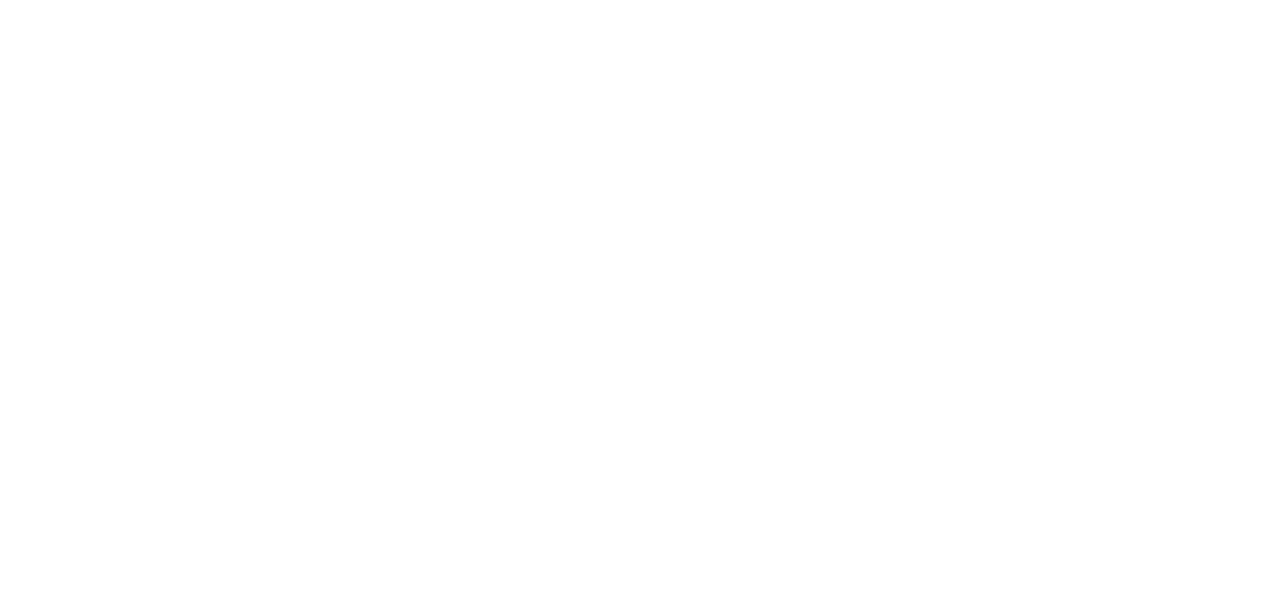
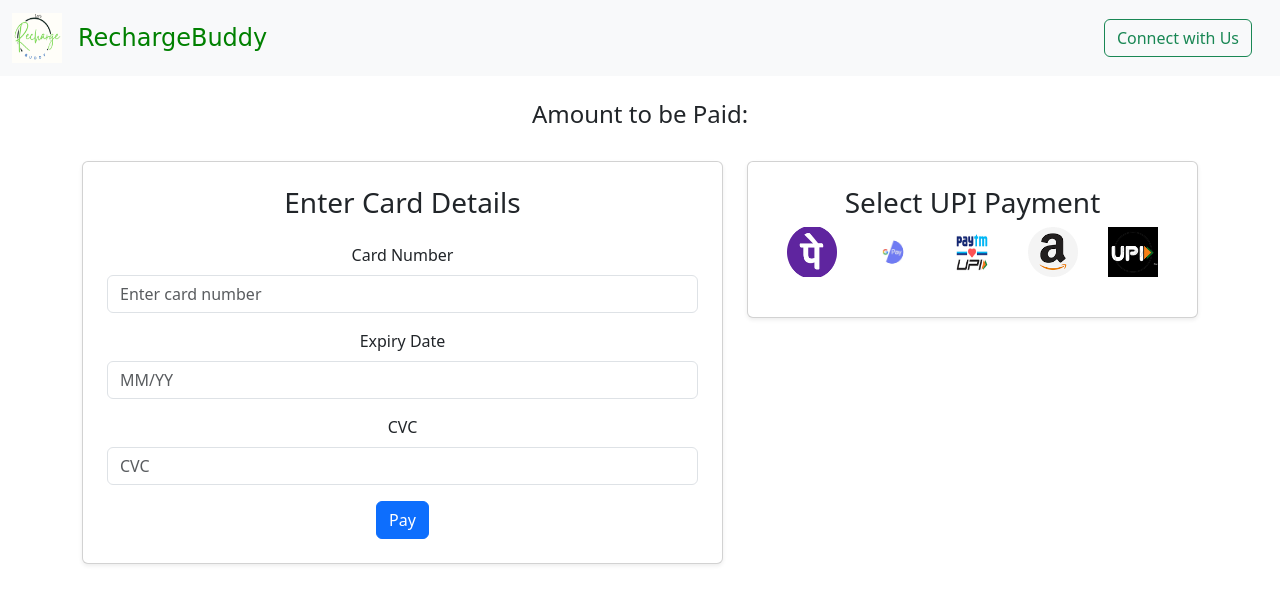
Before and after one commit to Sidaga-Manikanta/RechargeService-Client, an Angular app: page /payment/1 in a window 1280 px wide. Before the commit this address led to /. Shown: the top 604 px of the page. Built offline with nearby package versions, Linux system fonts and the light colour scheme; no server answers.

Commit message:
up to payment methods completed need to solve the status 500 after payment

```diff
--- a/package.json
+++ b/package.json
@@ -21,6 +21,7 @@
     "@angular/platform-server": "^18.1.0",
     "@angular/router": "^18.1.0",
     "@angular/ssr": "^18.1.0",
+    "@ng-bootstrap/ng-bootstrap": "^17.0.0",
     "bootstrap": "^5.3.3",
     "express": "^4.18.2",
     "jquery": "^3.7.1",
--- a/src/app/app.routes.ts
+++ b/src/app/app.routes.ts
@@ -1,11 +1,14 @@
 import { Routes } from '@angular/router';
 import { RechargeComponent } from './recharge/recharge.component';
 import { RechargeDashboardComponent } from './recharge-dashboard/recharge-dashboard.component';
+import { PaymentComponent } from './payment/payment.component';
 
 export const routes: Routes = [
     {path:'recharge',component:RechargeComponent},
     {path:'',redirectTo:'recharge', pathMatch:'full'},
     {path:'rechargeDashboard',component:RechargeDashboardComponent},
+    {path:'payment/:planId',component:PaymentComponent},
+
 
 
 
--- /dev/null
+++ b/src/app/payment/payment.component.css
@@ -0,0 +1,28 @@
+
+
+
+
+  .upi-icon {
+    width: 50px;
+    height: 50px;
+    cursor: pointer;
+  }
+
+  @media (max-width: 768px) {
+    .upi-icon {
+      width: 40px;
+      height: 40px;
+    }
+  }
+
+  .modal.fade.show {
+    display: block !important;
+  }
+
+  .modal-backdrop {
+    position: inherit;
+  }
+
+  .modal-content {
+    margin-top: 100px;
+  }
--- /dev/null
+++ b/src/app/payment/payment.component.html
@@ -0,0 +1,92 @@
+<app-navbar></app-navbar>
+
+<div class="container mt-4">
+  <div class="row">
+    <div class="col-12 text-center mb-4">
+      <h4>Amount to be Paid: <span class="amount-text">{{selectedPlan.plan_Price | currency:'INR':'symbol'}}</span></h4>
+    </div>
+
+    <!-- Card Payment Section -->
+    <div class="col-lg-7 col-md-12 mb-4">
+      <div class="card p-4 shadow-sm">
+        <h3 class="mb-4 text-center">Enter Card Details</h3>
+        <form>
+          <div class="mb-3 text-center">
+            <label for="cardNumber" class="form-label">Card Number</label>
+            <input type="text" class="form-control mx-auto" id="cardNumber" placeholder="Enter card number">
+          </div>
+          <div class="mb-3 text-center">
+            <label for="cardExpiry" class="form-label">Expiry Date</label>
+            <input type="text" class="form-control mx-auto" id="cardExpiry" placeholder="MM/YY">
+          </div>
+          <div class="mb-3 text-center">
+            <label for="cardCvc" class="form-label">CVC</label>
+            <input type="text" class="form-control mx-auto" id="cardCvc" placeholder="CVC">
+          </div>
+          <div class="text-center">
+            <button type="button" class="btn btn-primary" (click)="openPaymentPopup('card')">Pay</button>
+          </div>
+        </form>
+      </div>
+    </div>
+
+    <!-- UPI Payment Section -->
+    <div class="col-lg-5 col-md-12">
+      <div class="card p-4 shadow-sm">
+        <h3 class="text-center">Select UPI Payment</h3>
+        <div class="d-flex justify-content-around mb-3 flex-wrap">
+          <label>
+            <input type="radio" name="upiOptions" (change)="selectUpi('PhonePe')" class="d-none">
+            <img src="Icons/phonePayIcon.png" alt="PhonePe Icon" class="upi-icon">
+          </label>
+
+          <label>
+            <input type="radio" name="upiOptions" (change)="selectUpi('GooglePay')" class="d-none">
+            <img src="Icons/gpayIcon.png" alt="Google Pay Icon" class="upi-icon">
+          </label>
+
+          <label>
+            <input type="radio" name="upiOptions" (change)="selectUpi('Paytm')" class="d-none">
+            <img src="Icons/paytmIcon.png" alt="Paytm Icon" class="upi-icon">
+          </label>
+
+          <label>
+            <input type="radio" name="upiOptions" (change)="selectUpi('AmazonPay')" class="d-none">
+            <img src="Icons/amazonpayIcon.png" alt="Amazon Pay Icon" class="upi-icon">
+          </label>
+
+          <label>
+            <input type="radio" name="upiOptions" (change)="selectUpi('AnyUpi')" class="d-none">
+            <img src="Icons/download.png" alt="Other UPI Icon" class="upi-icon">
+          </label>
+        </div>
+
+        <!-- UPI ID Input -->
+        <div *ngIf="showUpiInput" class="mt-3 text-center">
+          <label for="upiId" class="form-label">Enter UPI ID for {{selectedUpi}}</label>
+          <input type="text" class="form-control mx-auto" id="upiId" placeholder="Enter UPI ID">
+          <button type="button" class="btn btn-primary mt-3" (click)="openPaymentPopup('upi')">Pay</button>
+        </div>
+      </div>
+    </div>
+  </div>
+</div>
+
+<!-- Modal -->
+<div *ngIf="showModal" class="modal fade show" style="display: block;" tabindex="-1">
+  <div class="modal-dialog">
+    <div class="modal-content">
+      <div class="modal-header">
+        <h5 class="modal-title">Confirm Payment</h5>
+        <button type="button" class="btn-close" aria-label="Close" (click)="closeModal()"></button>
+      </div>
+      <div class="modal-body">
+        <p>Do you want to proceed with the payment?</p>
+      </div>
+      <div class="modal-footer">
+        <button type="button" class="btn btn-secondary" (click)="paymentSucess('failed')">No</button>
+        <button type="button" class="btn btn-primary" (click)="paymentSucess('sucess')">Yes</button>
+      </div>
+    </div>
+  </div>
+</div>
--- /dev/null
+++ b/src/app/payment/payment.component.ts
@@ -0,0 +1,97 @@
+import { BootstrapOptions, Component, OnInit, ViewChild } from '@angular/core';
+import { NavbarComponent } from "../navbar/navbar.component";
+import bootstrap from '../../main.server';
+import { ActivatedRoute, Router } from '@angular/router';
+import { CommonModule } from '@angular/common';
+import { Plan } from '../plan';
+import { PlanService } from '../plan.service';
+import { UserService } from '../user.service';
+import { RechargeComponent } from '../recharge/recharge.component';
+import { NgbModal, NgbModule } from '@ng-bootstrap/ng-bootstrap';
+
+
+@Component({
+  selector: 'app-payment',
+  standalone: true,
+  imports: [NavbarComponent, CommonModule,RechargeComponent,NgbModule],
+  templateUrl: './payment.component.html',
+  styleUrl: './payment.component.css'
+})
+export class PaymentComponent implements OnInit {
+  paymentMode: string = '';
+  planId!: number;
+  selectedPlan: Plan = new Plan();
+  showModal = false;
+  mobileNumber!: number;
+
+
+  showUpiInput = false;
+  selectedUpi = '';
+
+  selectUpi(upi: string) {
+    this.selectedUpi = upi;
+    this.showUpiInput = true;
+  }
+
+
+  constructor(
+    private router: Router,
+    private modalService:NgbModal,
+    private activatedRoute: ActivatedRoute,
+    private planService: PlanService,
+    private userService:UserService
+    // Inject the shared service
+  ) {}
+
+  ngOnInit() {
+    this.planId = this.activatedRoute.snapshot.params['planId'];
+    console.log(this.planId);
+    this.fetchPlan();
+
+    // Retrieve mobile number from localStorage via shared service
+    this.userService.getCurrentUser().subscribe(data=>{
+      this.mobileNumber=data;
+      console.log('Mobile Number:', this.mobileNumber);
+
+    }) || 0;
+  }
+
+  fetchPlan() {
+    this.planService.getPlanById(this.planId).subscribe(
+      (data) => {
+        this.selectedPlan = data;
+        console.log('Plan fetched:', this.selectedPlan);
+      },
+      (error) => {
+        console.error('Error fetching plan:', error);
+      }
+    );
+  }
+
+  openPaymentPopup(paymentMode: string) {
+    this.paymentMode = paymentMode;
+    console.log(this.paymentMode);
+    this.showModal = true;
+  }
+
+  paymentSucess(isSucess:string){
+    if(isSucess=="sucess"){
+      this.handleYes();
+    }
+    else{
+      this.closeModal;
+    }
+  }
+
+  closeModal() {
+    this.showModal = false;
+  }
+
+  handleYes() {
+    this.closeModal();
+    this.planService.transferSucessRecharge(this.mobileNumber,this.selectedPlan.plan_Id).subscribe(data=>{
+      console.log(data);
+    });
+    this.router.navigate(['/rechargeDashboard']);
+  }
+}
--- a/src/app/recharge-dashboard/recharge-dashboard.component.css
+++ b/src/app/recharge-dashboard/recharge-dashboard.component.css
@@ -106,3 +106,19 @@
   .modal-footer {
     text-align: right;
   }
+
+
+
+
+  .navbarbutton {
+    display: flex;
+    flex-wrap: wrap;
+    gap: 5px; /* Adjusts space between buttons */
+  }
+
+  @media (max-width: 767.98px) {
+    .navbarbutton .btn {
+      flex: 1 1 auto; /* Allows buttons to scale down as needed */
+      margin-bottom: 5px; /* Adds space between rows of buttons */
+    }
+  }
--- a/src/app/recharge-dashboard/recharge-dashboard.component.html
+++ b/src/app/recharge-dashboard/recharge-dashboard.component.html
@@ -70,26 +70,28 @@
           <h2>Recharge Plans</h2>
         </div>
       </div>
-      <div class="col-md-10">
-        <div class="d-flex justify-content-between align-items-center mb-3">
+      <div class="row">
+        <div class="col-md-12">
+          <div class="d-flex justify-content-between align-items-center mb-3 flex-wrap">
             <!-- Navbar Start -->
-          <nav class="navbar navbar-expand-md navbar-light">
+            <nav class="navbar navbar-expand-md navbar-light w-70">
               <button class="navbar-toggler" type="button" data-bs-toggle="collapse" data-bs-target="#navbarNav"
                       aria-controls="navbarNav" aria-expanded="false" aria-label="Toggle navigation">
                 <span class="navbar-toggler-icon"></span>
               </button>
               <div class="collapse navbar-collapse" id="navbarNav">
-              <div class="btn-group navbarbutton">
-                <button class="btn" (click)="onCategoryChange('Unlimited')">Unlimited</button>
-                <button class="btn" (click)="onCategoryChange('Data')">Data</button>
-                <button class="btn" (click)="onCategoryChange('Data_Booster')">Data Booster</button>
-                <button class="btn" (click)="onCategoryChange('Talk_Time')">Talk Time</button>
-                <button class="btn" (click)="onCategoryChange('True_5G')">True 5G</button>
-                <button class="btn" (click)="onCategoryChange('International_Roaming')">International Roaming</button>
+                <div class="btn-group navbarbutton flex-wrap w-100">
+                  <button class="btn btn-light flex-fill" (click)="onCategoryChange('Unlimited')">Unlimited</button>
+                  <button class="btn btn-light flex-fill" (click)="onCategoryChange('Data')">Data</button>
+                  <button class="btn btn-light flex-fill" (click)="onCategoryChange('Data_Booster')">Data Booster</button>
+                  <button class="btn btn-light flex-fill" (click)="onCategoryChange('Talk_Time')">Talk Time</button>
+                  <button class="btn btn-light flex-fill" (click)="onCategoryChange('True_5G')">True 5G</button>
+                  <button class="btn btn-light flex-fill" (click)="onCategoryChange('International_Roaming')">International Roaming</button>
                 </div>
               </div>
             </nav>
             <!-- Navbar End -->
+          </div>
         </div>
       </div>
 
@@ -98,7 +100,7 @@
         <div class="col-md-3 mb-4" *ngFor="let plan of plans">
           <div class="card plan-card text-center">
             <div>
-              <img src="Icons/s5g-icon.jpeg" class="card-img" alt="Plan Image">
+              <img src="../Icons/s5g-icon.jpeg" class="card-img" alt="Plan Image">
               <b style="color: greeny;"> {{ plan.plan_Price | currency:'INR':'symbol' }} </b>
             </div>
             <div class="card-body">
@@ -108,7 +110,7 @@
               <p class="card-text">Data: {{ plan.plan_Data }}</p>
               <p class="card-text">SMS: {{ plan.plan_Sms }}</p>
               <div class="card-footer">
-                <a  class="btn btn-link viewDetailsLink" (click)="openModal(plan)">View Details</a>
+                <a class="btn btn-link viewDetailsLink" (click)="openModal(plan)">View Details</a>
                 <button class="btn btn-primary rechargeButton" (click)="recharge(plan.plan_Id)">Recharge</button>
               </div>
             </div>
```
Also changed, not shown: 2 other files (tests, documents, lock files or other folders). Lines whose indentation alone changed are shown as unchanged.
